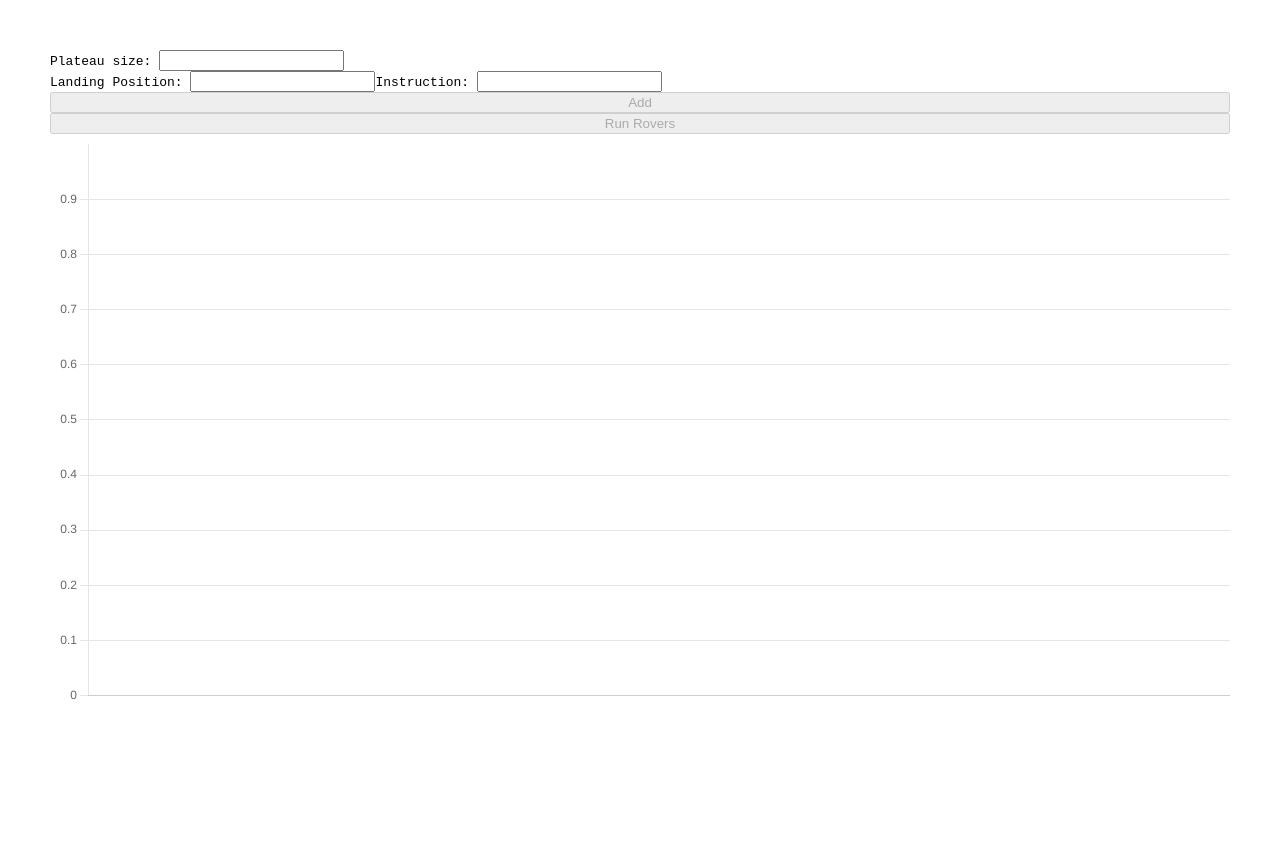
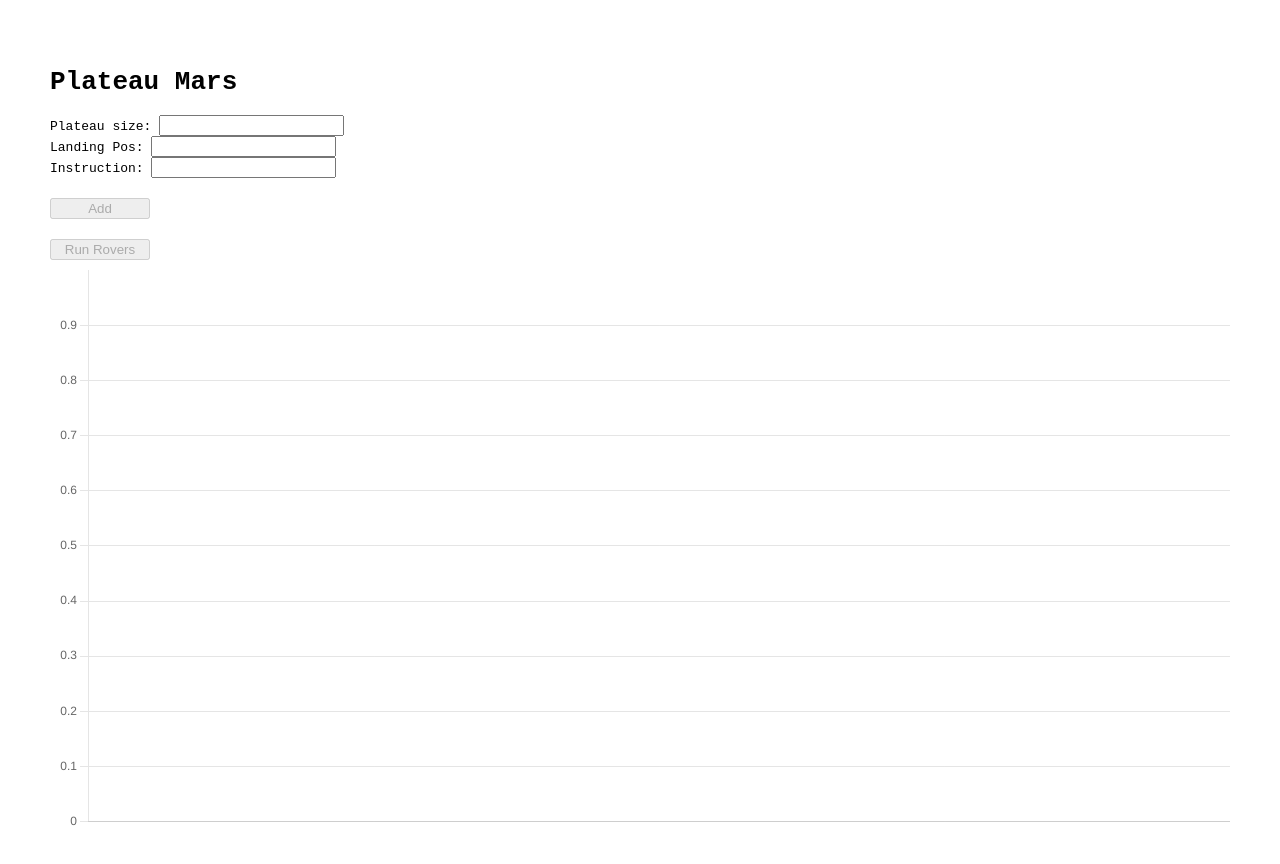
Before and after one commit to MairaGalvao/mars-rover-plateou, a React (Create React App) app: page / in a window 1280 px wide. Shown: the top 864 px of the page. Before the commit the page ends 800 px from the top, so only its background shows below. Built offline with nearby package versions, Linux system fonts and the light colour scheme.

Commit message:
feat: add plateau initial and final coordinates

```diff
--- a/src/Components/Main.tsx
+++ b/src/Components/Main.tsx
@@ -1,6 +1,8 @@
 import React, { ChangeEvent, useEffect, useState } from 'react';
 import Rover from './Rover';
 import PlateauMars from './PlateauMars';
+import '../Style/Main.css';
+
 
 interface Position {
     roverX: number,
@@ -129,9 +131,11 @@ function Main() {
     return (
         <>
 
-            <div >
-                Plateau size:{' '}
+<h1 className='main-title'>Plateau Mars</h1>
+<div id='plateau-rover-form'>
 
+            <div className='plateau-size'>
+                <label className='label'>Plateau size:{' '}</label>
 
 
                 <input type="text"
@@ -144,13 +148,12 @@ function Main() {
 
                 />
 
-            </div>
 
 
-            <div >
-                Landing Position:{' '}
+
+            <div className='position'>
+                <label className='label'> Landing Pos:{' '}</label>
                 <input
-                    id='landing-rover'
                     type="text"
                     value={position}
                     onChange={(event) => {
@@ -158,7 +161,8 @@ function Main() {
                     }}
                     required
                 />
-                Instruction:{' '}
+                </div>
+                <label className='label'>Instruction:{' '}</label>
                 <input
                     id='instructions'
                     type="text"
@@ -171,8 +175,8 @@ function Main() {
 
             </div>
 
-
-            <button id='add-rover' className="btn-user" disabled={isRoverInputInvalid()} onClick={addRover}>
+            </div>
+            <button id='add-rover' className="button" disabled={isRoverInputInvalid()} onClick={addRover}>
                 Add
             </button>
 
@@ -191,7 +195,7 @@ function Main() {
                 </div>
             })}
 
-            <button onClick={runRovers} disabled={startingRovers.length === 0} id='run-rover'>Run Rovers</button>
+            <button className= 'button' onClick={runRovers} disabled={startingRovers.length === 0} id='run-rover'>Run Rovers</button>
             <PlateauMars x={Number(plateauSize.split(' ')[0])} y={Number(plateauSize.split(' ')[1])} initialCoordinates={startingRovers} finalCoordinates={finalRovers} />
 
         </>
--- /dev/null
+++ b/src/Style/Main.css
@@ -0,0 +1,18 @@
+.plateau-rover-form{
+    display: flex;
+    flex-direction: column;
+}
+
+.label{
+    font-family: monospace;
+}
+
+.button{
+    width: 100px;
+    margin-top: 20px;
+    cursor: pointer;}
+
+    button:disabled {
+        cursor: not-allowed;
+        pointer-events: all !important;
+      }
```
